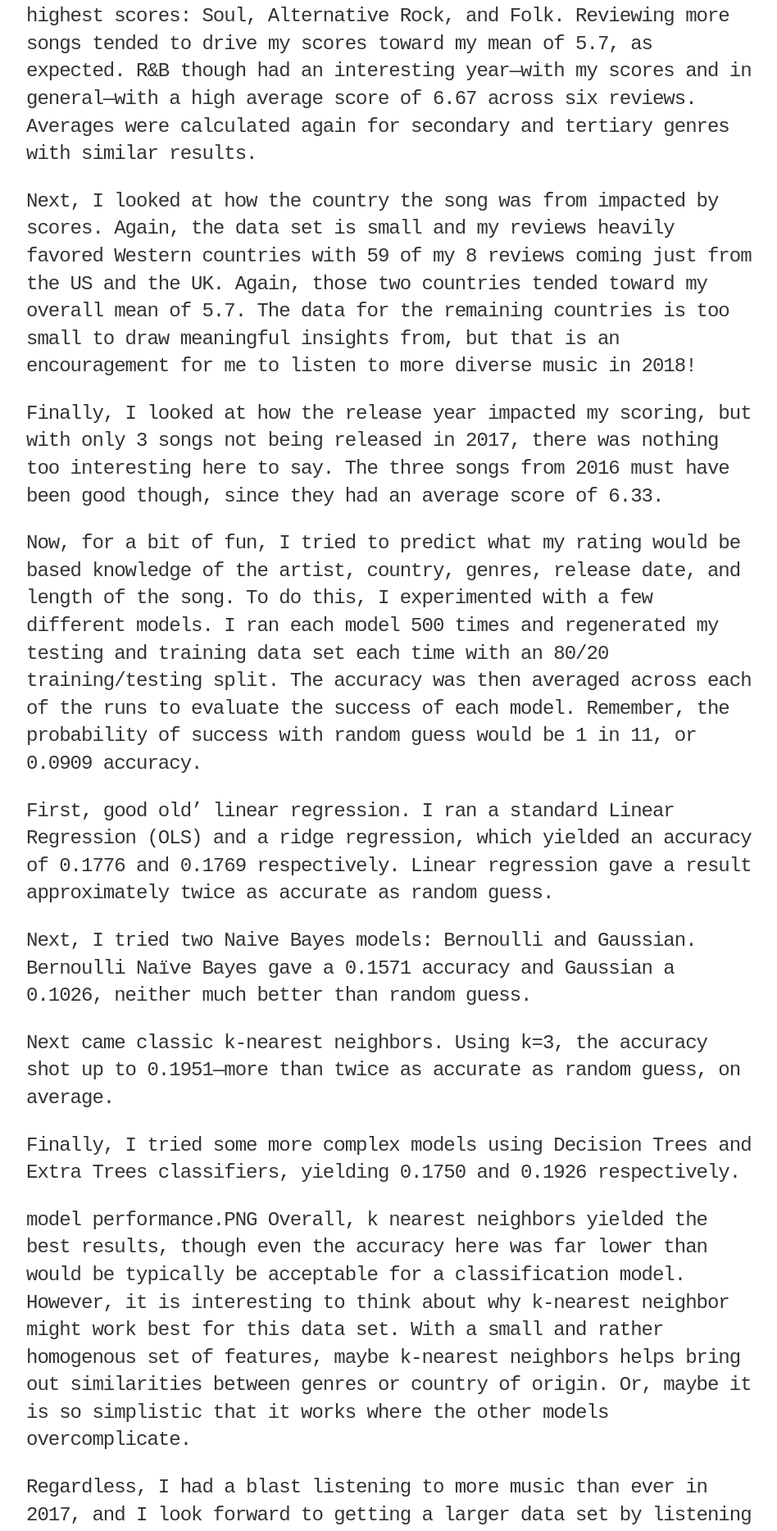
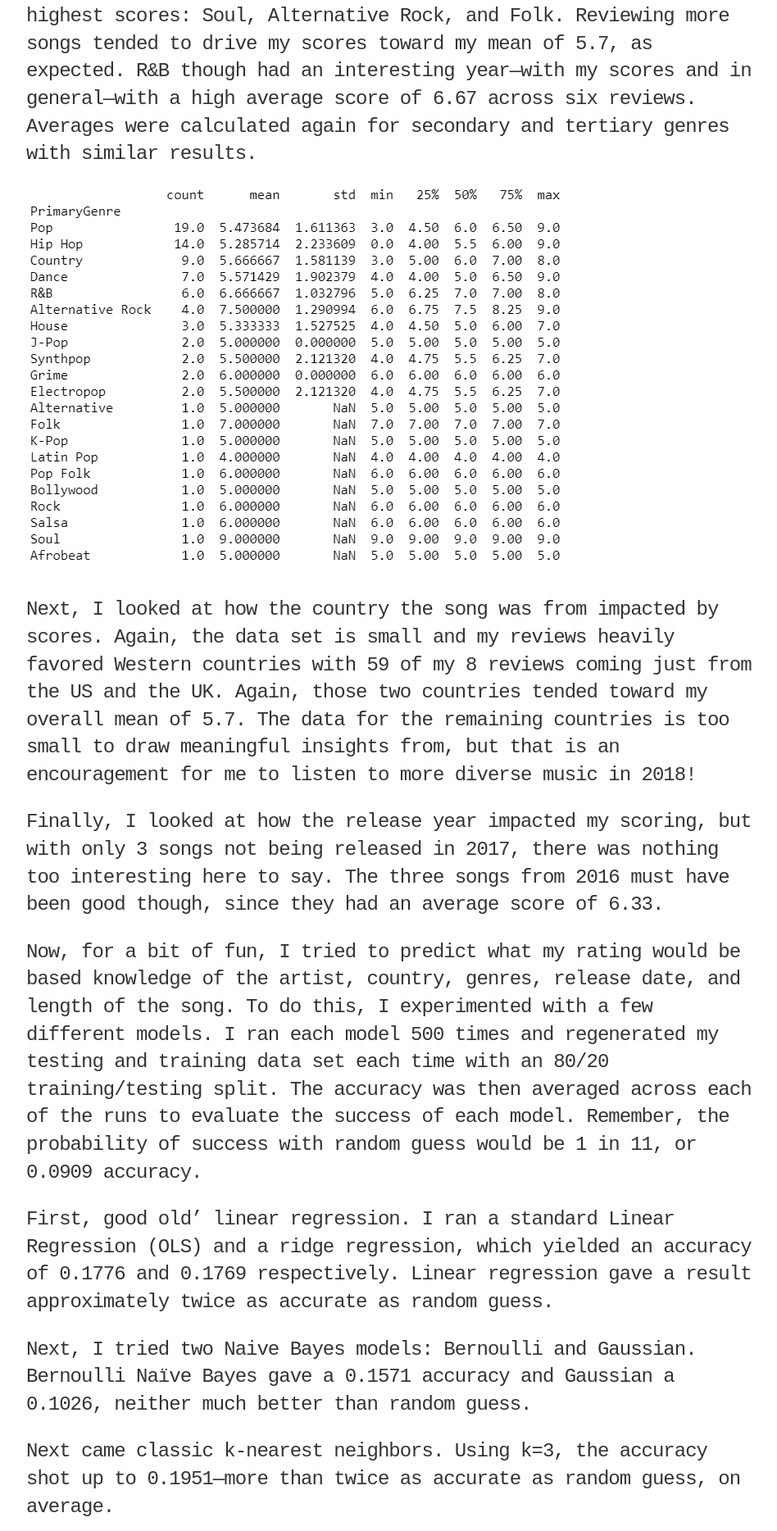
Before and after one commit to ashleyajohn/ashleyajohn.github.io, a Jekyll site: the page built from _posts/2018-01-08-music-2017.md, in a window 1280 px wide. Shown: the part 1237-3105 px from the top of the page at 82% size, without its empty margins (160-1108 px from the left). Built offline with Jekyll 4.4.1, drawn with Linux system fonts in a browser that asks for light colours.

Commit message:
Update 2018-01-08-music-2017.md

```diff
--- a/_posts/2018-01-08-music-2017.md
+++ b/_posts/2018-01-08-music-2017.md
@@ -10,6 +10,9 @@ The data set contains the following fields: song name, artist name, country (cho
 First, my average score across all reviews was a 5.7. So, I skew slightly toward positivity in my ratings. Next logical step is to look at the score by genre. By the first, by the primary genre, my average scores were as follows.
 
 Pop was my most reviewed genre, followed by Hip Hop and Country. However, genres with only a few reviews ended up bringing the highest scores: Soul, Alternative Rock, and Folk. Reviewing more songs tended to drive my scores toward my mean of 5.7, as expected. R&B though had an interesting year—with my scores and in general—with a high average score of 6.67 across six reviews.  Averages were calculated again for secondary and tertiary genres with similar results.
+
+![My helpful screenshot]({{ "/assets/PrimaryGenre.PNG" | absolute_url }})
+
 
 Next, I looked at how the country the song was from impacted by scores. Again, the data set is small and my reviews heavily favored Western countries with 59 of my 8 reviews coming just from the US and the UK. Again, those two countries tended toward my overall mean of 5.7. The data for the remaining countries is too small to draw meaningful insights from, but that is an encouragement for me to listen to more diverse music in 2018!
 
```
